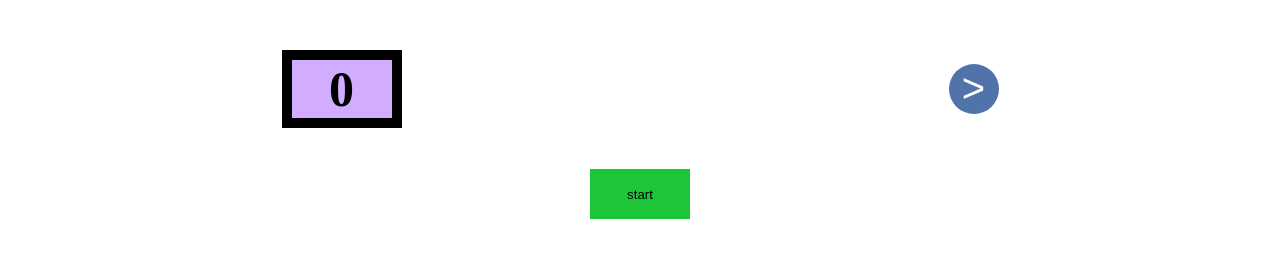
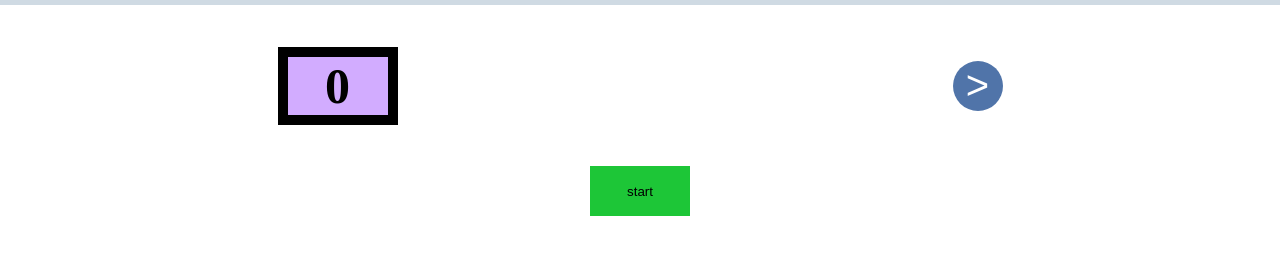
Before and after one commit to Mihakurochkin/counter, a plain HTML site: page index.html in a window 1280 px wide. Drawn offline with Linux system fonts and the light colour scheme.

Commit message:
Create progress line

```diff
--- a/index.html
+++ b/index.html
@@ -5,6 +5,9 @@
     <link rel="stylesheet" href="styles.css">
 </head>
 <body id="page">
+    <div id="line-container">
+        <div id="line"></div>
+    </div>
 
     <div id="block">
         <h2 id="counter"></h2>
@@ -14,6 +17,5 @@
     <button id="start">start</button>
 
     <script src="index.js"></script>
-
 </body>
 </html>
--- a/index.js
+++ b/index.js
@@ -63,4 +63,6 @@ document.getElementById('start').onclick = () => {
 function update(){
   document.getElementById('page').style.backgroundColor = isRunning ? '#81ecec' : 'white';
   document.getElementById('counter').innerText = counter;
+  document.getElementById('line').style.transition = isRunning ? 'width 10s linear' : 'width 0s linear';
+  document.getElementById('line').style.width = isRunning ? '100%' : '0%';
 }
--- a/styles.css
+++ b/styles.css
@@ -3,7 +3,10 @@
     flex-direction: column;
     align-items: center;
     height: 300px;
+    padding: 0;
+    margin: 0;
 }
+
 #block {
     display: flex;
     flex-direction: row;
@@ -11,6 +14,20 @@
     align-items: center;
     width: 100%;
 }
+
+#line-container {
+    background-color: #cfdae3;
+    width: 100%;
+    height: 5px;
+}
+
+#line {
+    background-color: red;
+    height: 5px;
+    width: 0;
+    transition: width 10s linear;
+}
+
 #counter{
     font-size: 50px;
     border: 10px solid black;
@@ -18,12 +35,14 @@
     text-align: center;
     background-color: #d2acff;
 }
+
 #start {
     width: 100px;
     height: 50px;
     background-color: #1dc637;
     border: none;
 }
+
 .button{
     cursor: pointer;
     border-radius: 50px;
@@ -34,6 +53,7 @@
     font-size: 40px;
     color: white;
 }
+
 .button:focus{
     outline: 0;
 }
```
Lines whose indentation alone changed are shown as unchanged.
